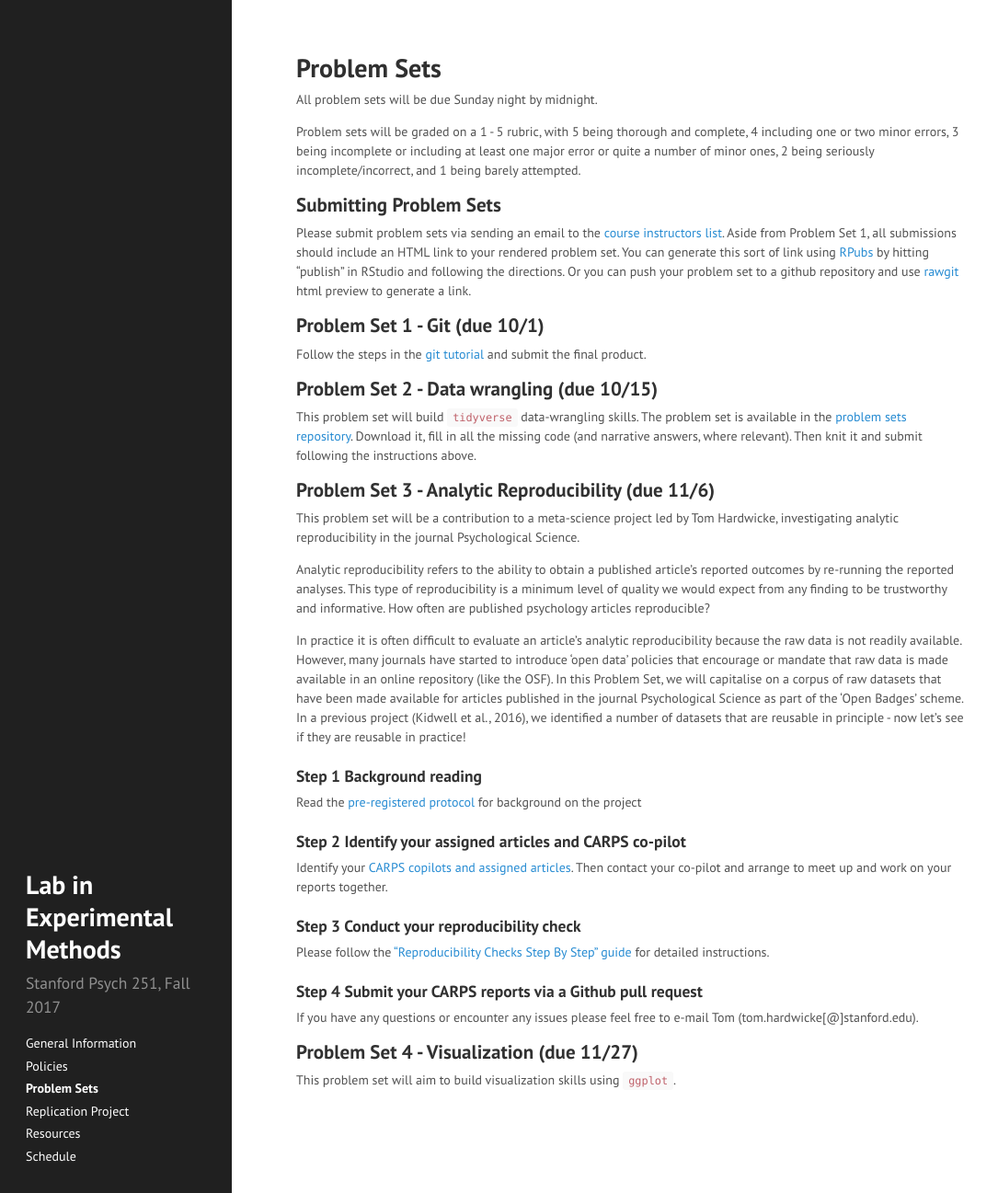
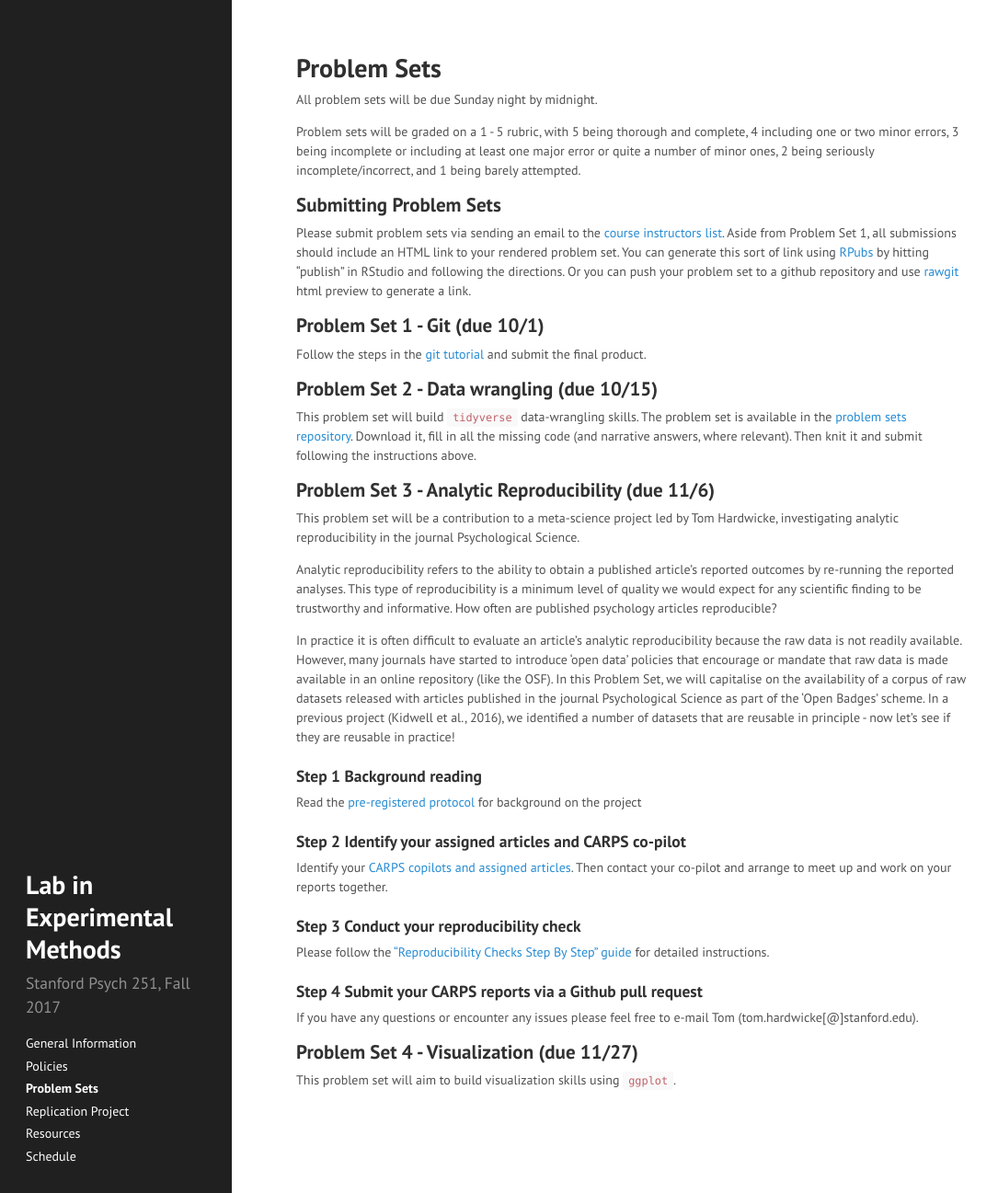
Before and after one commit to psych251/old_website, a Jekyll site: the page built from problem_sets.md, in a window 1280 px wide and 1297 px high. Shown: the whole window at 92% size, without its empty margins (0-1085 px from the left). Built offline with Jekyll 4.4.1, drawn with Linux system fonts in a browser that asks for light colours.

Commit message:
text enhancements

```diff
--- a/problem_sets.md
+++ b/problem_sets.md
@@ -23,9 +23,9 @@ This problem set will build `tidyverse` data-wrangling skills. The problem set i
 
 This problem set will be a contribution to a meta-science project led by Tom Hardwicke, investigating analytic reproducibility in the journal Psychological Science.
 
-Analytic reproducibility refers to the ability to obtain a published article's reported outcomes by re-running the reported analyses. This type of reproducibility is a minimum level of quality we would expect from any finding to be trustworthy and informative. How often are published psychology articles reproducible?
+Analytic reproducibility refers to the ability to obtain a published article's reported outcomes by re-running the reported analyses. This type of reproducibility is a minimum level of quality we would expect for any scientific finding to be trustworthy and informative. How often are published psychology articles reproducible?
 
-In practice it is often difficult to evaluate an article's analytic reproducibility because the raw data is not readily available. However, many journals have started to introduce 'open data' policies that encourage or mandate that raw data is made available in an online repository (like the OSF). In this Problem Set, we will capitalise on a corpus of raw datasets that have been made available for articles published in the journal Psychological Science as part of the 'Open Badges' scheme. In a previous project (Kidwell et al., 2016), we identified a number of datasets that are reusable in principle - now let's see if they are reusable in practice!
+In practice it is often difficult to evaluate an article's analytic reproducibility because the raw data is not readily available. However, many journals have started to introduce 'open data' policies that encourage or mandate that raw data is made available in an online repository (like the OSF). In this Problem Set, we will capitalise on the availability of a corpus of raw datasets released with articles published in the journal Psychological Science as part of the 'Open Badges' scheme. In a previous project (Kidwell et al., 2016), we identified a number of datasets that are reusable in principle - now let's see if they are reusable in practice!
 
 ### Step 1 Background reading
 Read the [pre-registered protocol](https://osf.io/tsymw/) for background on the project
```
